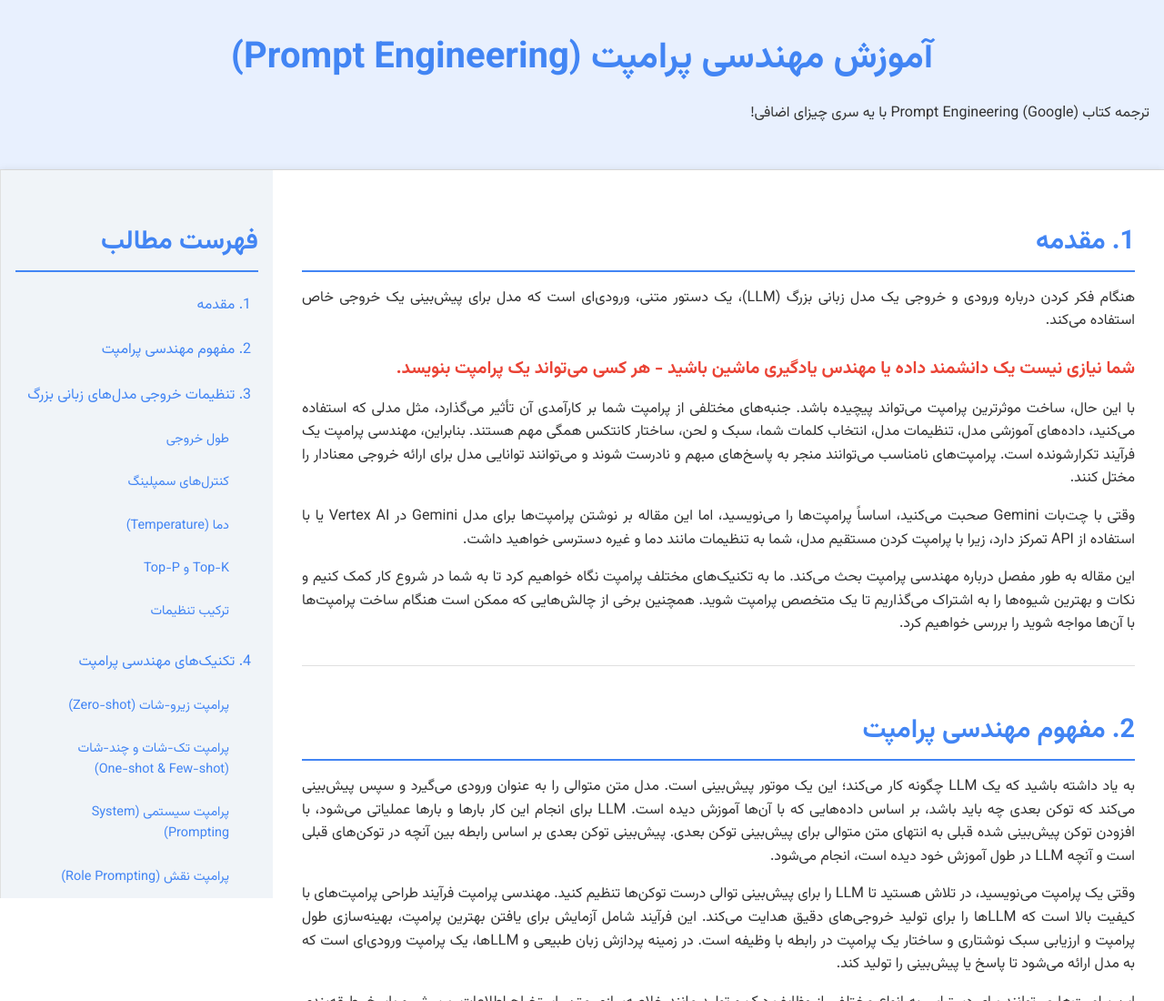
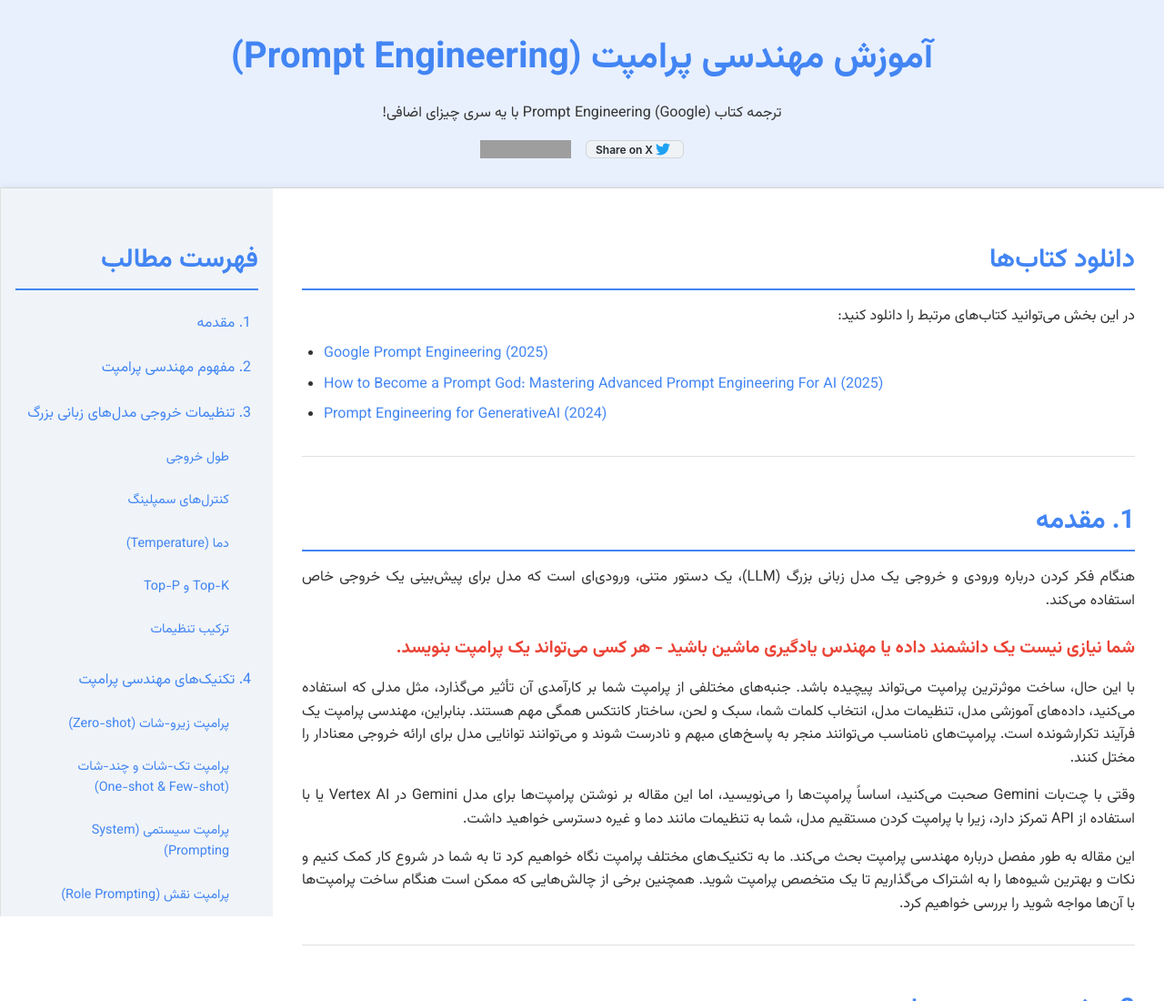
Before and after one commit to GhalamborM/prompt-engineering, a plain HTML site: page index.html in a window 1280 px wide. Shown: the top 1100 px of the page at 91% size. Drawn offline with Linux system fonts and the light colour scheme; grey boxes are pictures that could not be loaded; a web font is replaced by a local one.

Commit message:
wip: books added

```diff
--- a/index.html
+++ b/index.html
@@ -349,7 +349,19 @@
 <body>
     <header>
         <h1>آموزش مهندسی پرامپت (Prompt Engineering)</h1>
-        <p>ترجمه کتاب Prompt Engineering (Google) با یه سری چیزای اضافی!</p>
+        <div style="width: 100%;">ترجمه کتاب Prompt Engineering (Google) با یه سری چیزای اضافی!</div>
+        <div style="margin-top: 1rem; display: flex; justify-content: center; gap: 1rem; flex-wrap: wrap; align-items: center;">
+            <!-- Twitter Share Button styled like GitHub button -->
+            <a href="https://twitter.com/intent/tweet?text=آموزش%20مهندسی%20پرامپت%20(Prompt%20Engineering)&url=https%3A%2F%2Fyourwebsite.com" target="_blank" rel="noopener noreferrer" style="display: inline-block; padding: 0 10px; height: 20px; line-height: 20px; border: 1px solid #d1d5da; border-radius: 6px; background-color: #eff3f6; color: #24292f; font-size: 12px; font-weight: 600; font-family: -apple-system, BlinkMacSystemFont, 'Segoe UI', Helvetica, Arial, sans-serif, 'Apple Color Emoji', 'Segoe UI Emoji'; text-decoration: none; white-space: nowrap;">
+                <svg aria-hidden="true" height="16" viewBox="0 0 24 24" version="1.1" width="16" data-view-component="true" fill="#1DA1F2" style="vertical-align: text-bottom; margin-right: 4px;">
+                    <path d="M23.954 4.569c-.885.389-1.83.654-2.825.775 1.014-.611 1.794-1.574 2.163-2.723-.949.564-2.005.974-3.127 1.195-.897-.959-2.178-1.559-3.594-1.559-2.723 0-4.928 2.206-4.928 4.928 0 .39.045.765.127 1.124-4.094-.205-7.725-2.165-10.158-5.144-.424.722-.666 1.561-.666 2.457 0 1.69.86 3.179 2.17 4.054-.798-.025-1.55-.245-2.205-.612v.061c0 2.362 1.679 4.332 3.911 4.776-.41.111-.843.171-1.287.171-.314 0-.615-.03-.916-.086.631 1.953 2.445 3.377 4.604 3.417-1.68 1.318-3.809 2.105-6.102 2.105-.395 0-.779-.023-1.17-.067 2.179 1.397 4.768 2.209 7.557 2.209 9.054 0 14-7.496 14-13.986 0-.21 0-.423-.015-.633.962-.689 1.8-1.56 2.46-2.548l-.047-.02z"></path>
+                </svg>
+                Share on X
+            </a>
+
+            <!-- GitHub Star Button -->
+            <iframe src="https://ghbtns.com/github-btn.html?user=teal33t&repo=prompt-engineering&type=star&count=true" frameborder="0" scrolling="0" width="100" height="20" title="GitHub"></iframe>
+        </div>
     </header>
 
     <div class="container">
@@ -418,6 +430,17 @@
 
         <div class="content">
             <!-- Content will be filled in the next step -->
+
+            <div id="books-download" class="section">
+                <h2>دانلود کتاب‌ها</h2>
+                <p>در این بخش می‌توانید کتاب‌های مرتبط را دانلود کنید:</p>
+                <ul dir="ltr" style="text-align: left;">
+                    <li><a target="_blank" href="books/2025_Google_Prompt_Engineering_v7.pdf" download>Google Prompt Engineering (2025)</a></li>
+                    <li><a target="_blank" href="books/2025_How_to_Become_a_Prompt_God.pdf" download>How to Become a Prompt God: Mastering Advanced Prompt Engineering For AI (2025)</a></li>
+                    <li><a target="_blank" href="books/2025_Prompt_Engineering_for_Generative_AI.pdf" download>Prompt Engineering for GenerativeAI (2024)</a></li>
+                </ul>
+            </div>
+
             <div id="مقدمه" class="section">
                 <h2>1. مقدمه</h2>
 
@@ -1562,7 +1585,14 @@ Provide detailed but accessible explanations for someone with a basic understand
                     <p>با پیشرفت فناوری LLM، مهندسی پرامپت نیز تکامل خواهد یافت. به روز ماندن با تکنیک‌های جدید و بهترین
                         شیوه‌ها به شما کمک می‌کند تا از این ابزارهای قدرتمند به طور موثر استفاده کنید.</p>
                 </div>
-            </div>
+                <p style="width: 100%; text-align: center;">
+                    ☕                    این ترجمه با کمک Manus، Grok و ویرایش‌های خودم تهیه شده است.
+                    <br/>
+                    <span>آخرین بروزرسانی: ۲۶ فروردین ۱۴۰۴</span>
+                    <br/>
+                    <a dir="ltr" href="">@teal33t</a>
+                </p>
+        </div>
         </div>
 </body>
 
```
Also changed, not shown: 4 other files.
